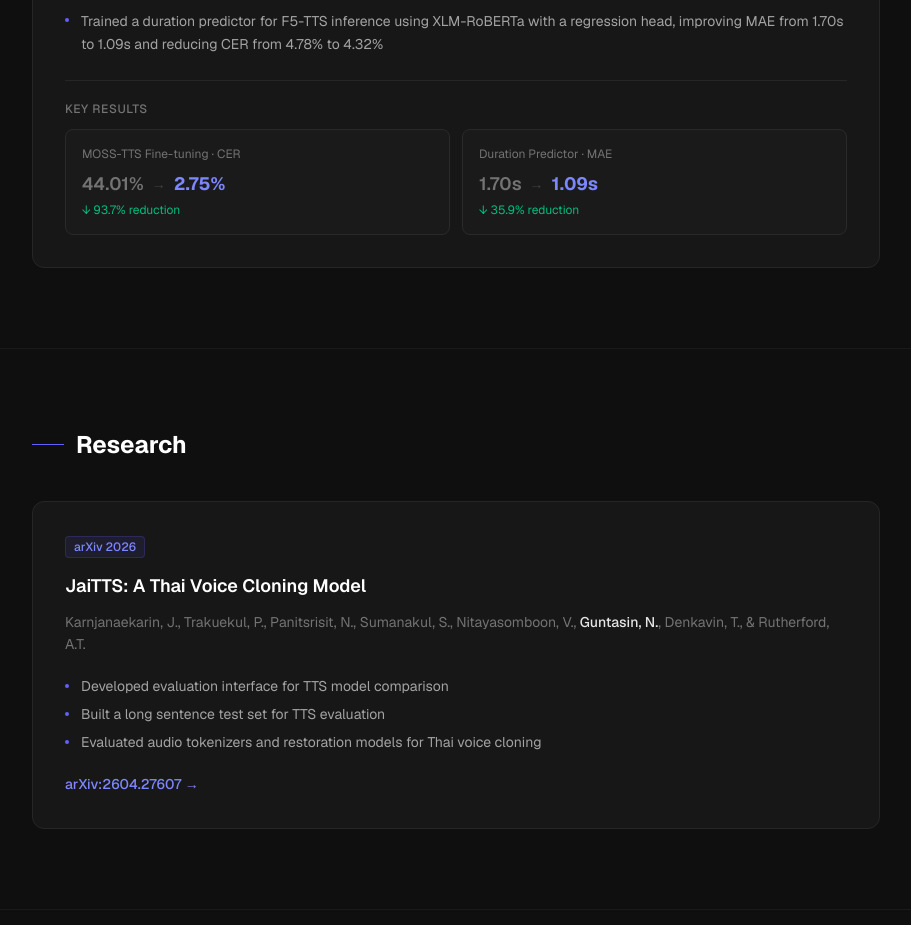
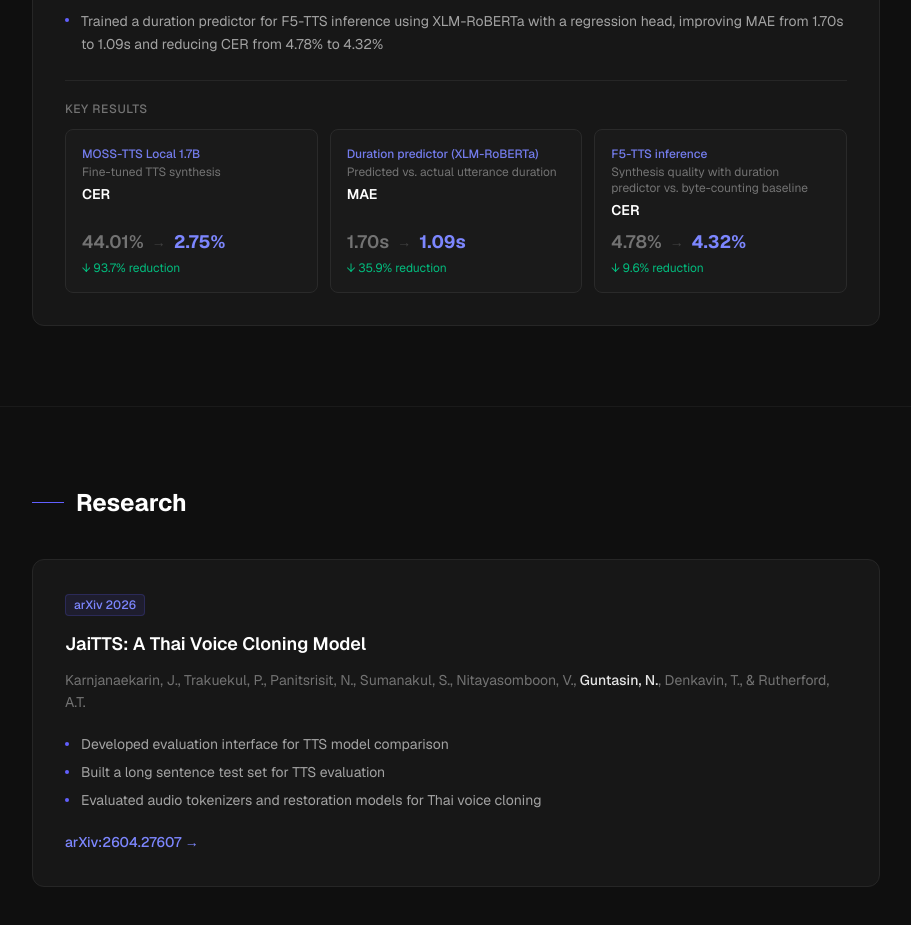
Before and after one commit to GeorgieSmile/Portfolio, a Next.js app: page / in a window 1280 px wide. Shown: the part 1600-2525 px from the top of the page, without its empty margins (184-1095 px from the left). Built offline with nearby package versions, Linux system fonts and the light colour scheme.

Commit message:
update key results of experience section

```diff
--- a/components/Experience.tsx
+++ b/components/Experience.tsx
@@ -1,3 +1,39 @@
+type KeyResult = {
+  metric: string;
+  system: string;
+  evaluated: string;
+  before: string;
+  after: string;
+  reduction: string;
+};
+
+const keyResults: KeyResult[] = [
+  {
+    metric: "CER",
+    system: "MOSS-TTS Local 1.7B",
+    evaluated: "Fine-tuned TTS synthesis",
+    before: "44.01%",
+    after: "2.75%",
+    reduction: "↓ 93.7% reduction",
+  },
+  {
+    metric: "MAE",
+    system: "Duration predictor (XLM-RoBERTa)",
+    evaluated: "Predicted vs. actual utterance duration",
+    before: "1.70s",
+    after: "1.09s",
+    reduction: "↓ 35.9% reduction",
+  },
+  {
+    metric: "CER",
+    system: "F5-TTS inference",
+    evaluated: "Synthesis quality with duration predictor vs. byte-counting baseline",
+    before: "4.78%",
+    after: "4.32%",
+    reduction: "↓ 9.6% reduction",
+  },
+];
+
 const bullets = [
   "Contributed to a Thai speech data collection and processing pipeline for TTS model development",
   "Built a YouTube audio scraping utility to support large-scale Thai speech data collection",
@@ -41,25 +77,25 @@ export default function Experience() {
             <p className="text-[#737373] text-xs font-medium uppercase tracking-wider mb-3">
               Key Results
             </p>
-            <div className="grid grid-cols-1 sm:grid-cols-2 gap-3">
-              <div className="bg-[#1a1a1a] rounded-lg p-4 border border-[#2a2a2a]">
-                <p className="text-[#737373] text-xs mb-2">MOSS-TTS Fine-tuning · CER</p>
-                <div className="flex items-center gap-2">
-                  <span className="text-[#737373] text-lg font-semibold">44.01%</span>
-                  <span className="text-[#404040] text-sm">→</span>
-                  <span className="text-indigo-400 text-lg font-bold">2.75%</span>
+            <div className="grid grid-cols-1 sm:grid-cols-2 lg:grid-cols-3 gap-3">
+              {keyResults.map((r) => (
+                <div
+                  key={`${r.system}-${r.metric}`}
+                  className="bg-[#1a1a1a] rounded-lg p-4 border border-[#2a2a2a] flex flex-col"
+                >
+                  <p className="text-indigo-400/90 text-xs font-medium mb-0.5">
+                    {r.system}
+                  </p>
+                  <p className="text-[#737373] text-xs mb-1">{r.evaluated}</p>
+                  <p className="text-white text-sm font-semibold mb-2">{r.metric}</p>
+                  <div className="flex items-center gap-2 mt-auto">
+                    <span className="text-[#737373] text-lg font-semibold">{r.before}</span>
+                    <span className="text-[#404040] text-sm">→</span>
+                    <span className="text-indigo-400 text-lg font-bold">{r.after}</span>
+                  </div>
+                  <p className="text-emerald-500 text-xs mt-1">{r.reduction}</p>
                 </div>
-                <p className="text-emerald-500 text-xs mt-1">↓ 93.7% reduction</p>
-              </div>
-              <div className="bg-[#1a1a1a] rounded-lg p-4 border border-[#2a2a2a]">
-                <p className="text-[#737373] text-xs mb-2">Duration Predictor · MAE</p>
-                <div className="flex items-center gap-2">
-                  <span className="text-[#737373] text-lg font-semibold">1.70s</span>
-                  <span className="text-[#404040] text-sm">→</span>
-                  <span className="text-indigo-400 text-lg font-bold">1.09s</span>
-                </div>
-                <p className="text-emerald-500 text-xs mt-1">↓ 35.9% reduction</p>
-              </div>
+              ))}
             </div>
           </div>
         </div>
```
